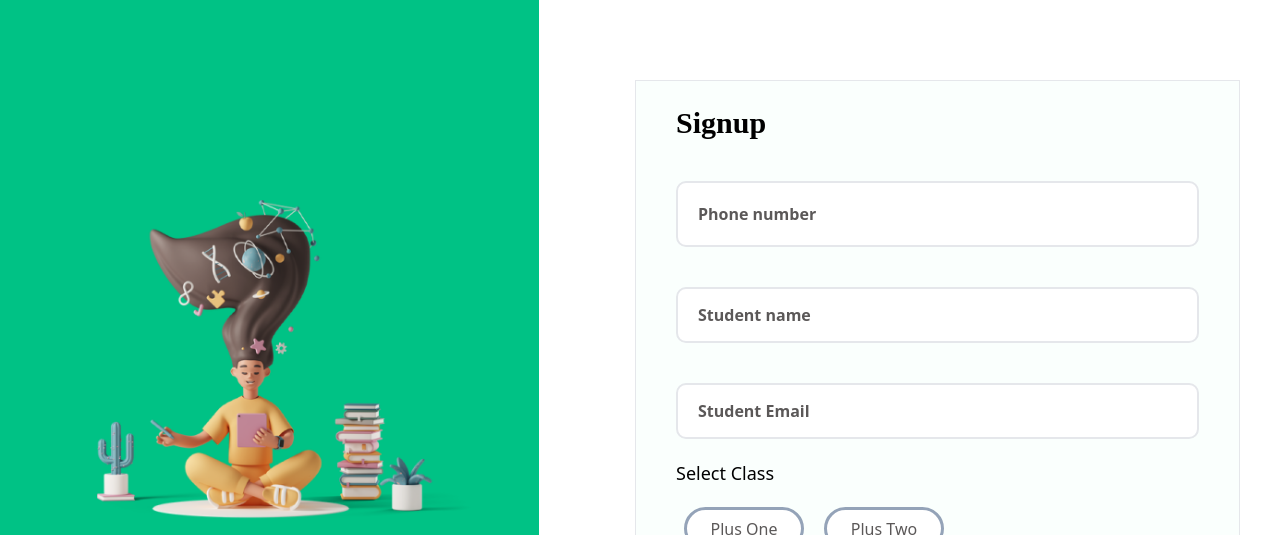
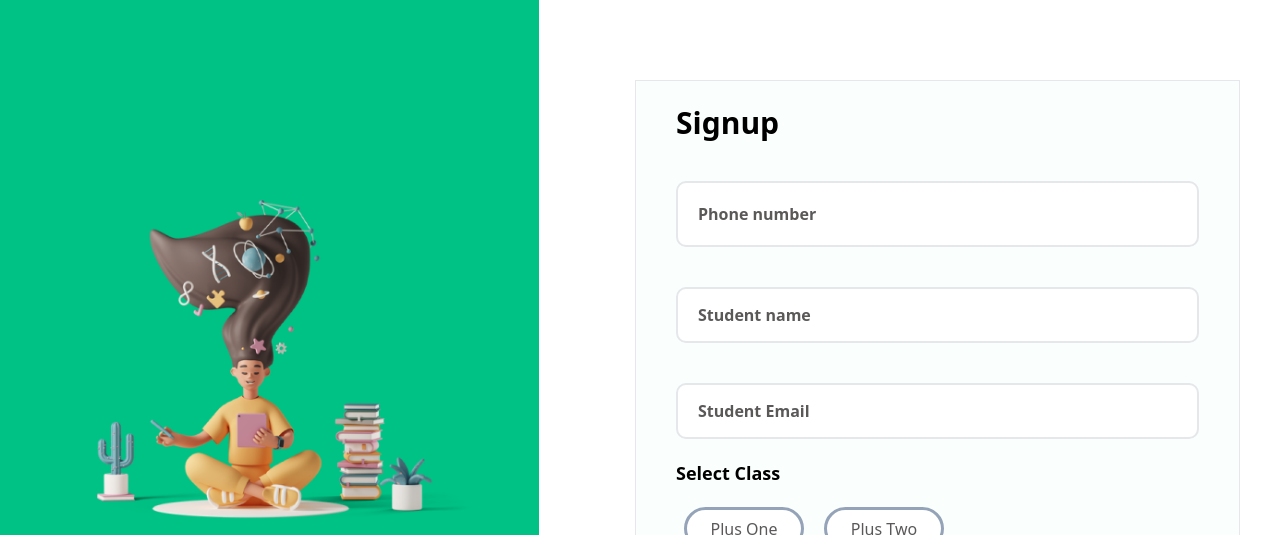
Before and after one commit to akanandhu/learn-react, a Next.js app: page /signup/signUp in a window 1280 px wide. Shown: the top 535 px of the page. Built offline with nearby package versions, Linux system fonts and the light colour scheme.

Commit message:
font-change

```diff
--- a/components/SignUpTable.tsx
+++ b/components/SignUpTable.tsx
@@ -5,13 +5,13 @@ function SignUpTable() {
     <div className='lg:pl-[5%] pr-[5%] pt-[5%] pd-[5%]'>
         <form className=' justify-center   md:h-[100%] md:w-[100%] md:flex md:flex-col md:justify-center lg:pl-10 lg:h-[100%] lg:w-[100%] lg:flex lg:flex-col lg:justify-center '>
            <div className='flex flex-col relative gap-5 '>
-            <label className="text-3xl mb-4 font-semibold lg:text-3xl  lg:mb-8 lg:leading-3 md:text-3xl md:mb-6  md:font-semibold font-['Montserrat_Regular'] md:font-['Montserrat_Regular'] lg:font-['Montserrat_ExtraBold'] lg:font-semibold " > Signup </label>
+            <label className="font-mont-bold font-semibold  text-3xl mb-4 lg:text-3xl  lg:mb-8 lg:leading-3 md:text-3xl md:mb-6  md:font-semibold lg:font-mont-bold md:font-mont-bold lg:font-semibold " > Signup </label>
             <input placeholder='Phone number' type='number' className=" lg:flex lg:flex-1  placeholder:text-extrabold font-mont-bold font-semibold md:font-mont-bold md:font-semibold lg:font-mont-bold lg:font-semibold lg: mb-5 w-[523px] h-[56px] border-[2px] rounded-[10px] placeholder:px-0 placeholder:text-placeText p-5 "></input>
             <input placeholder='Student name' className="font-mont-bold font-semibold md:font-mont-bold md:font-semibold lg:font-semibold lg:font-mont-bold mb-5 w-[523px] h-[56px] border-[2px] rounded-[10px] placeholder:px-0 placeholder:text-placeText p-5"></input>
             <input placeholder='Student Email'  className="font-mont-bold font-semibold md:font-mont-bold md:font-semibold lg:font-semibold lg:font-mont-bold mb-5 w-[523px] h-[56px] border-[2px] rounded-[10px] placeholder:px-0 placeholder:text-placeText p-5"></input>
            </div>
            <div>
-            <label className='text-lg '>Select Class</label>
+            <label className='text-lg font-mont-bold font-semibold md:font-mont-bold md:font-semibold lg:font-semibold lg:font-mont-bold '>Select Class</label>
             <div className='flex flex-row mt-5 pl-2 '>
             <button className= ' font-mont-bold font-semibold md:font-mont-bold md:font-semibold lg:font-normal lg:font-mont-bold bg-white border-slate-400 border-[3px] w-[120px] h-[43px] mr-5 rounded-[60px] text-placeText '>Plus One</button>
             <button className=' font-mont-bold font-semibold md:font-mont-bold md:font-semibold lg:font-normal lg:font-mont-bold bg-white border-slate-400 border-[3px] w-[120px] h-[43px] rounded-[60px] text-placeText'>Plus Two</button>
```
